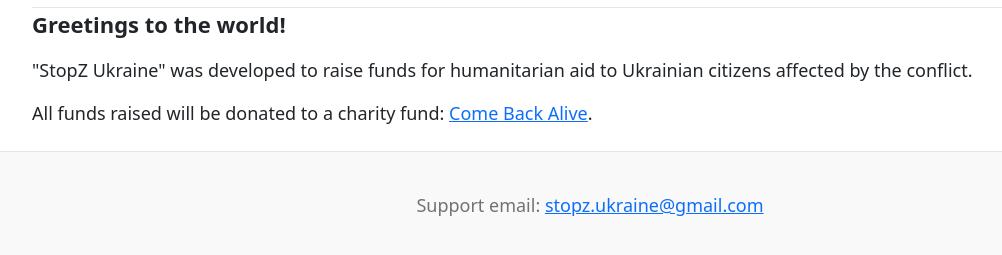
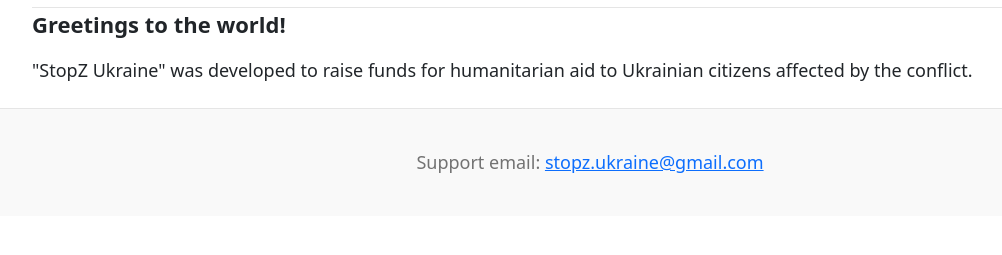
Before and after one commit to stopz-ukraine/stopz-ukraine.github.io, a plain HTML site: page index.html in a window 1280 px wide. Shown: the part 61-316 px from the top of the page, without its empty margins (50-1052 px from the left). Drawn offline with nearby package versions, Linux system fonts and the light colour scheme.

Commit message:
Remove funds raised paragraph

```diff
--- a/index.html
+++ b/index.html
@@ -56,9 +56,6 @@
           <p>
             "StopZ Ukraine" was developed to raise funds for humanitarian aid to Ukrainian citizens affected by the conflict.
           </p>
-          <p>
-            All funds raised will be donated to a charity fund: <a href="https://www.comebackalive.in.ua/">Come Back Alive</a>.
-          </p>
         </div>
       </div>
     </main>
```
